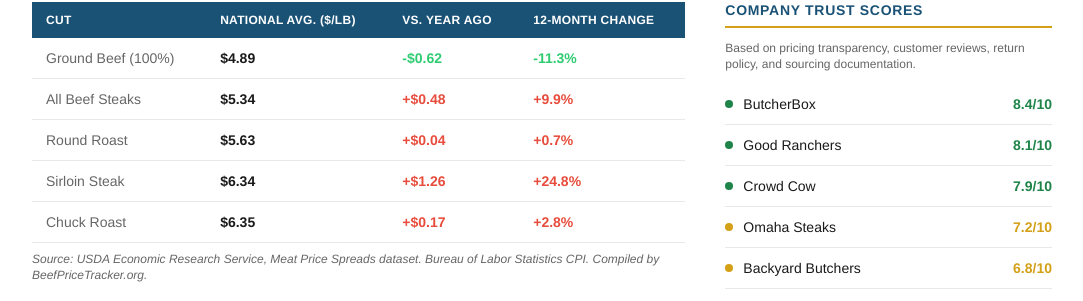
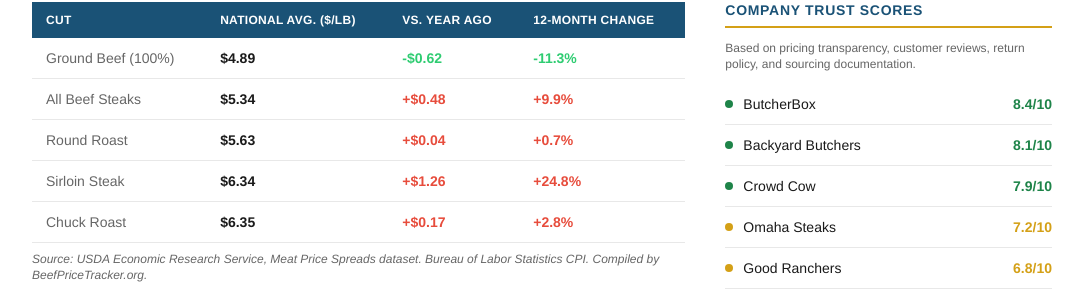
Before and after one commit to backyardbutcherstx-lgtm/beefpricetracker, a Next.js app: page / in a window 1280 px wide. Shown: the part 1245-1546 px from the top of the page, without its empty margins (98-1181 px from the left). Built offline with nearby package versions, Linux system fonts and the light colour scheme; no server answers.

Commit message:
refactor: reorder and score meat brands
Update brand positions and scores with color indicators.

```diff
--- a/src/app/page.tsx
+++ b/src/app/page.tsx
@@ -68,10 +68,10 @@ const trendingArticles = [
 
 const companyScores = [
   { name: "ButcherBox", score: 8.4, color: "green" },
-  { name: "Good Ranchers", score: 8.1, color: "green" },
+  { name: "Backyard Butchers", score: 8.1, color: "green" },
   { name: "Crowd Cow", score: 7.9, color: "green" },
   { name: "Omaha Steaks", score: 7.2, color: "yellow" },
-  { name: "Backyard Butchers", score: 6.8, color: "yellow" },
+  { name: "Good Ranchers", score: 6.8, color: "yellow" },
   { name: "Rastelli's", score: 6.5, color: "yellow" },
 ];
 
```
